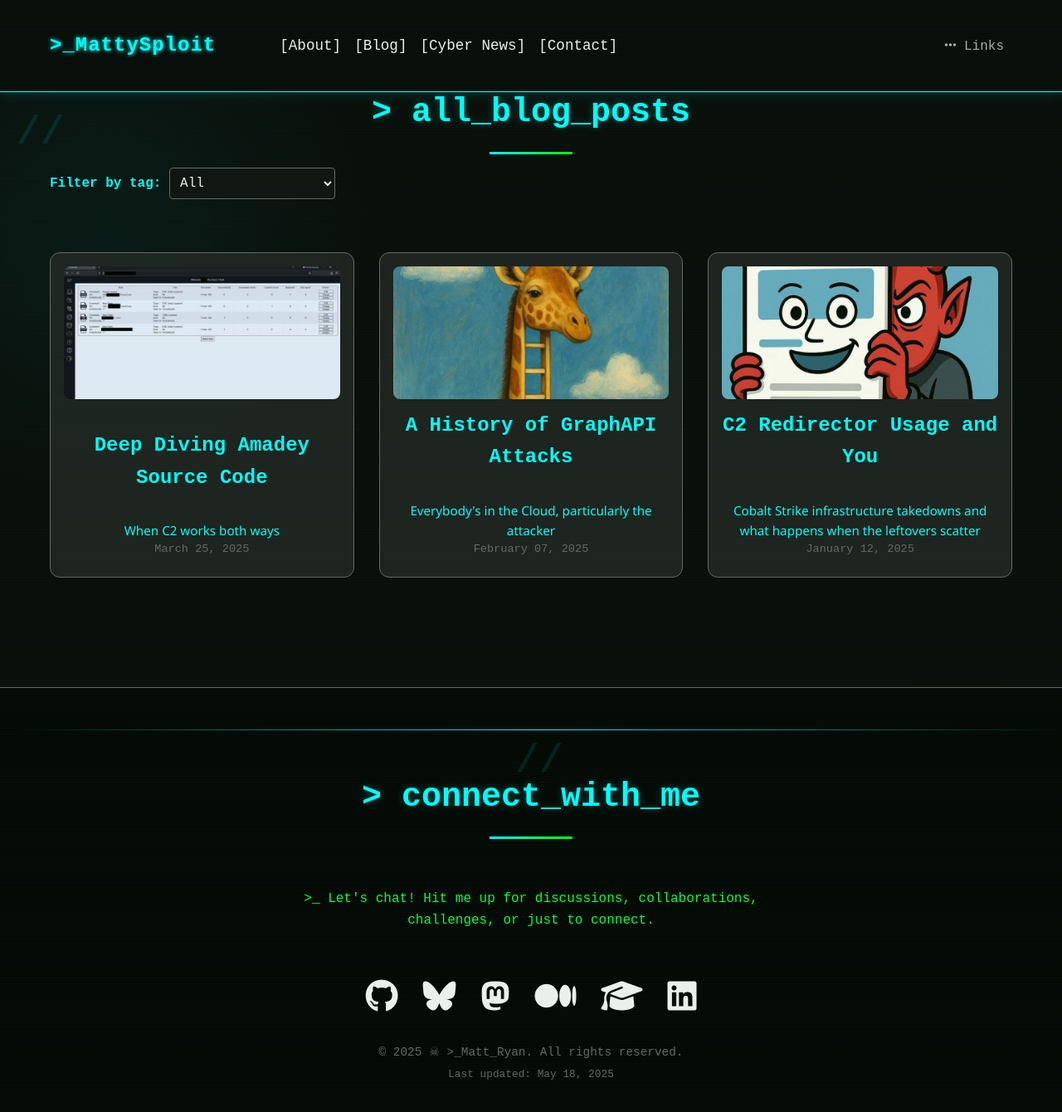
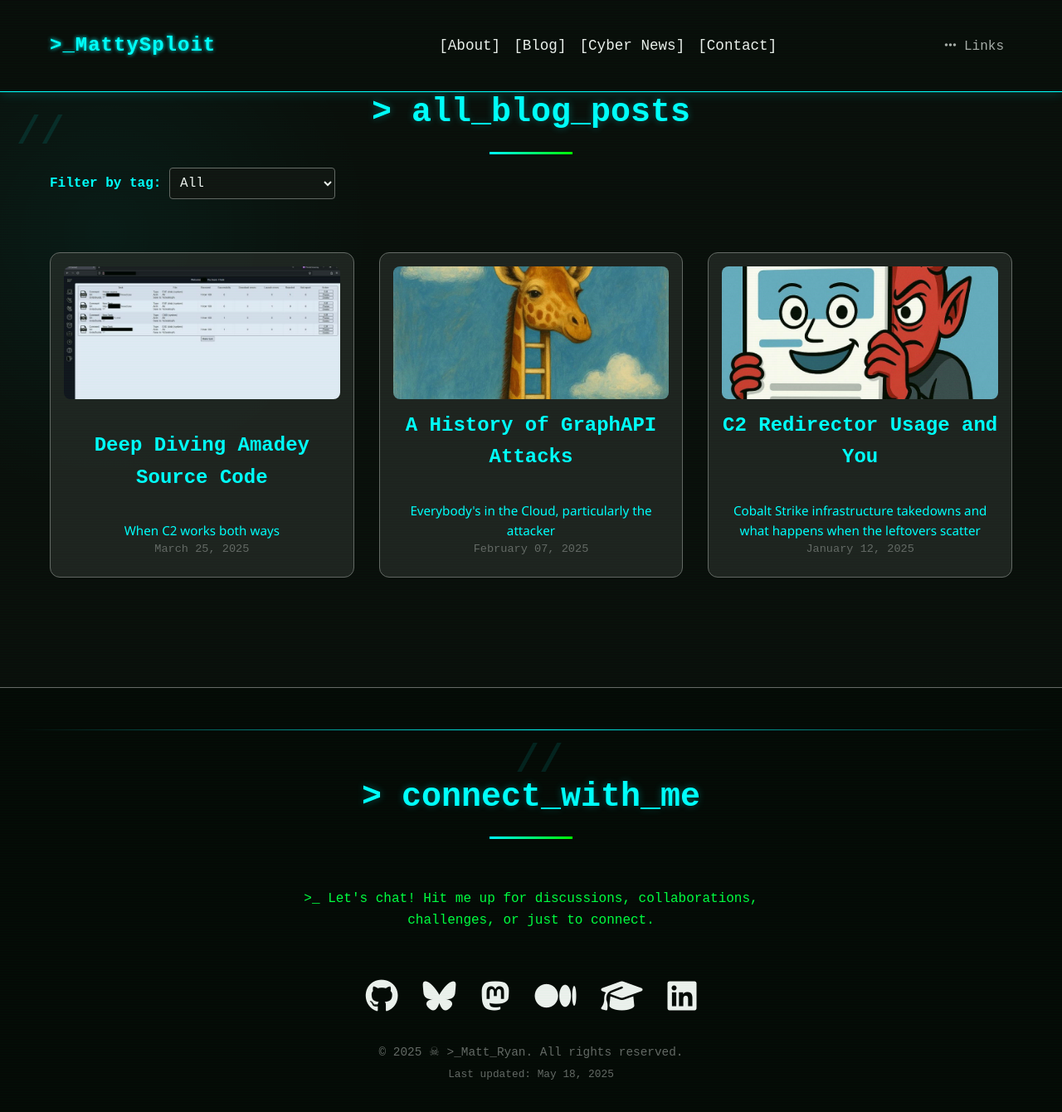
Before and after one commit to CTI-Buddy/cti-buddy.github.io, a Jekyll site: the page built from blog.html, in a window 1280 px wide and 1400 px high. Shown: the top 1340 px of the window at 83% size. Built offline with Jekyll 4.4.1, drawn with Linux system fonts in a browser that asks for light colours.

Commit message:
Update style.css

```diff
--- a/assets/css/style.css
+++ b/assets/css/style.css
@@ -1099,7 +1099,7 @@ article.post .post-content {
 
 @media (min-width: 768px) {
   .nav-links {
-    margin-left: 4rem; /* Adds spacing between logo and links on larger screens */
+    margin-left: 16rem; /* Adds spacing between logo and links on larger screens */
   }
 /* Hide hamburger on desktop */
 .hamburger {
```
